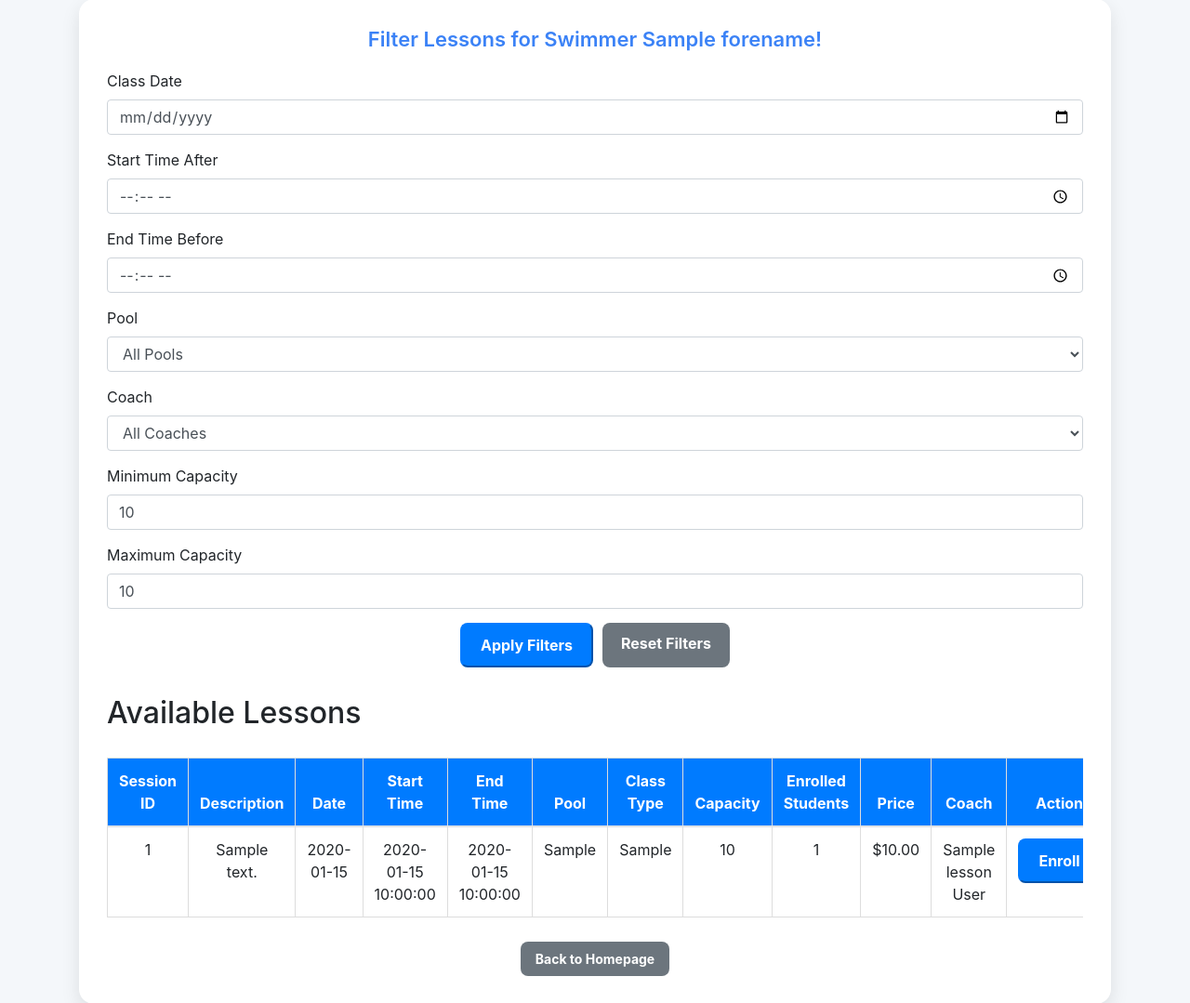
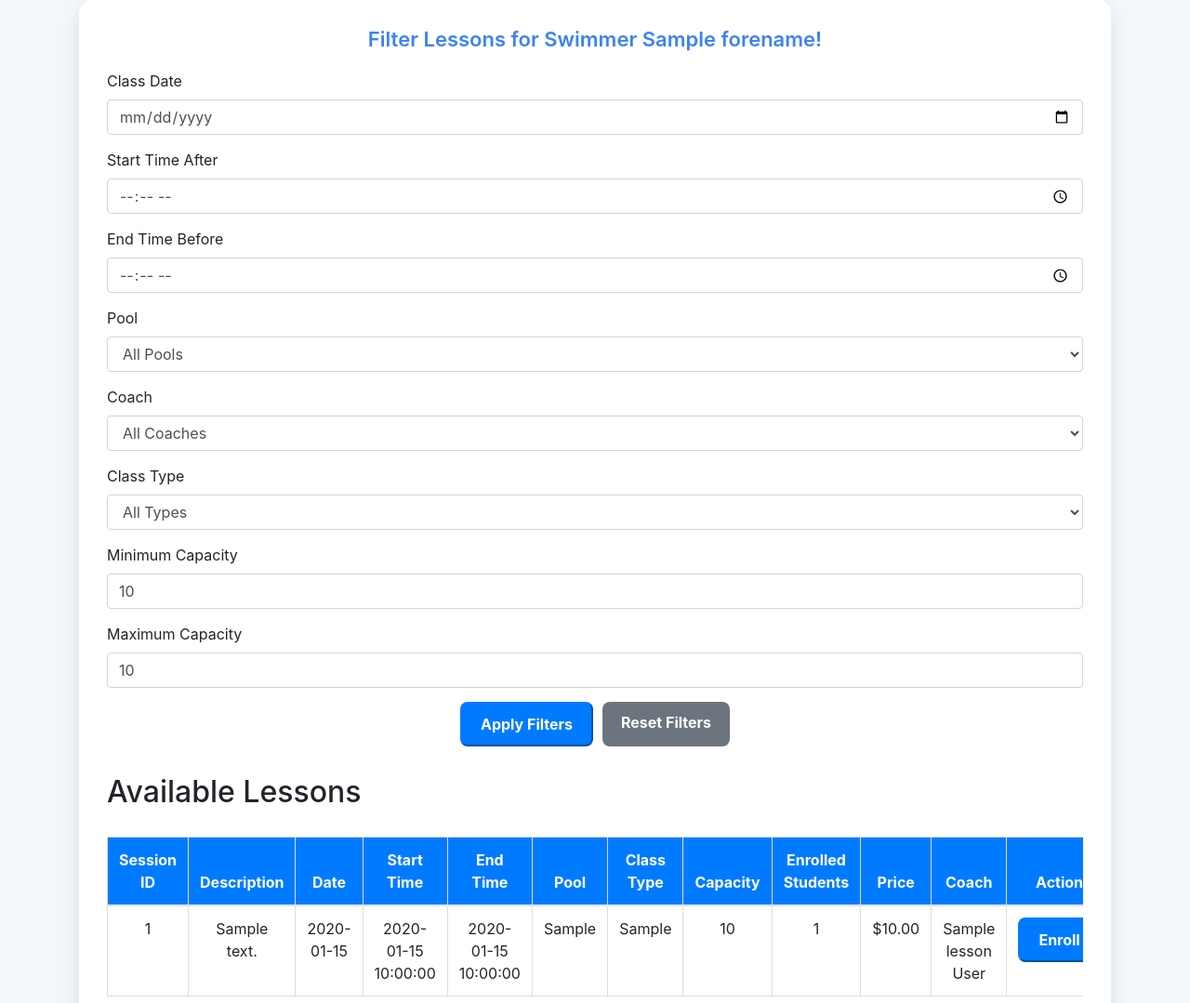
Before and after one commit to uygararas/pool_registration_system, a Flask app: template app/templates/swimmer_lesson.html in a window 1280 px wide. Shown: the part 51-1130 px from the top of the page at 93% size. Run offline with Flask 3, Linux system fonts and the light colour scheme; the template is opened without the code that fills it: most values are stand-ins (such as "Sample title", 1, 10 or a date in 2020); some libraries are stand-ins or nearby versions.

Commit message:
Update on Swimmer Lesson page
Adding class type filter

```diff
--- a/app/templates/swimmer_lesson.html
+++ b/app/templates/swimmer_lesson.html
@@ -59,6 +59,19 @@
                     {% endfor %}
                 </select>
             </div>
+
+            <div class="form-group">
+                <label for="session_type">Class Type</label>
+                <select class="form-control" id="session_type" name="session_type">
+                    <option value="All" {% if filters.get('session_type') == 'All' or not filters.get('session_type') %}selected{% endif %}>All Types</option>
+                    {% for session_type in session_types %}
+                    <option value="{{ session_type }}" {% if filters.get('session_type') == session_type %}selected{% endif %}>
+                        {{ session_type }}
+                    </option>
+                    {% endfor %}
+                </select>
+            </div>
+
             <div class="form-group">
                 <label for="min_capacity">Minimum Capacity</label>
                 <input type="number" class="form-control" id="min_capacity" name="min_capacity" value="{{ filters.get('min_capacity', '') }}" min="0">
```
